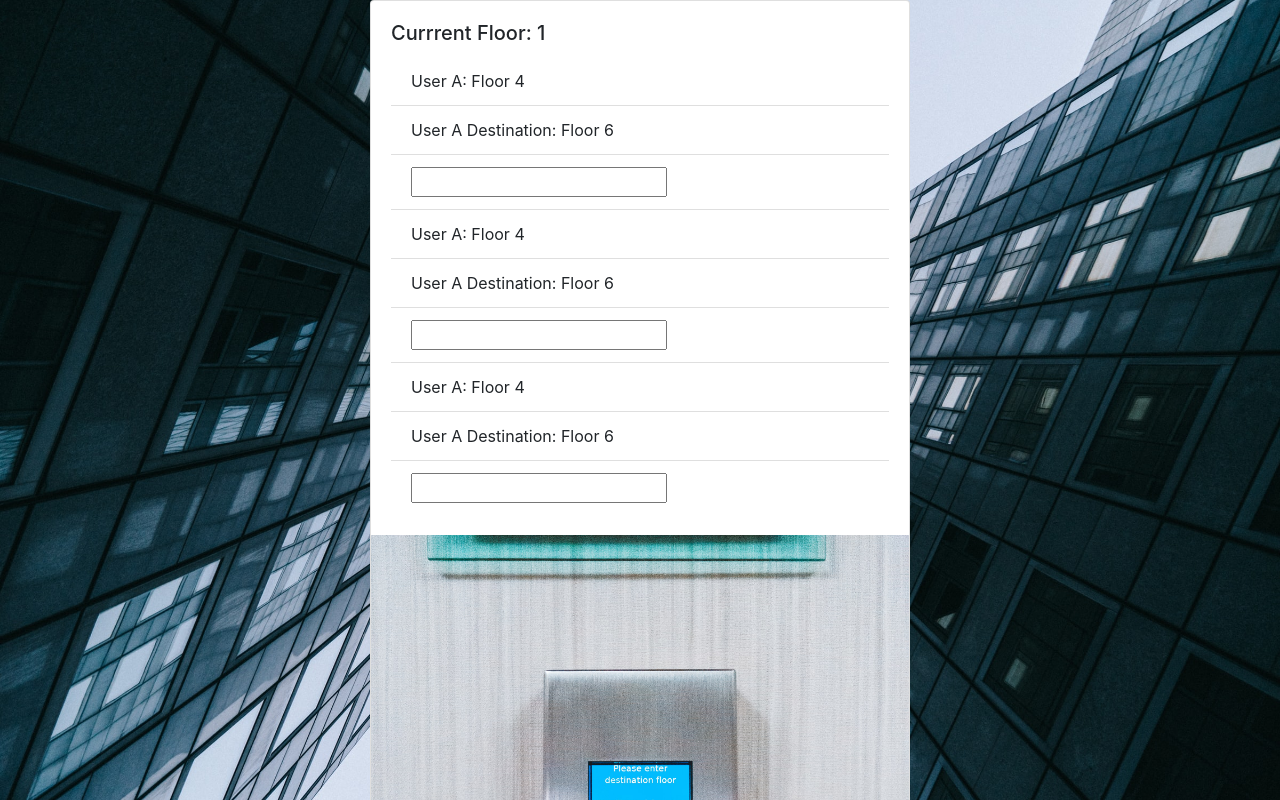
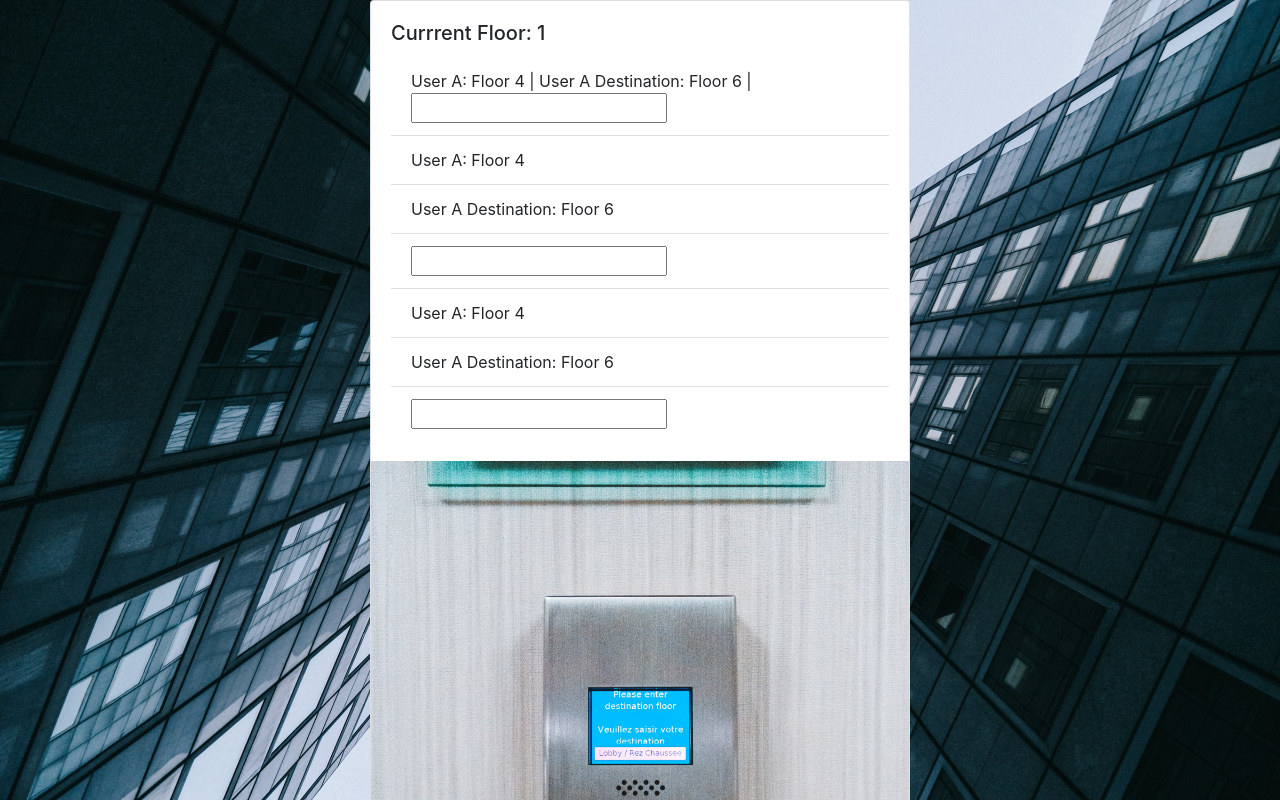
Before and after one commit to GreatDeveloper66/elevator-app, a React (Create React App) app: page / in a window 1280 px wide. Built offline with nearby package versions, Linux system fonts and the light colour scheme.

Commit message:
Place all elements of user A on same row

```diff
--- a/src/Components/UserA.js
+++ b/src/Components/UserA.js
@@ -26,9 +26,7 @@ const mapStateToProps = state => {
       render(){
           return(
               <Fragment>
-                  <ListGroupItem>User A: Floor 4 </ListGroupItem>
-                  <ListGroupItem>User A Destination: Floor 6</ListGroupItem>
-                  <ListGroupItem><input type="number"></input></ListGroupItem>
+                  <ListGroupItem>User A: Floor 4 | User A Destination: Floor 6 | <input type="number"></input> </ListGroupItem>
               </Fragment>
           )
       }
```
